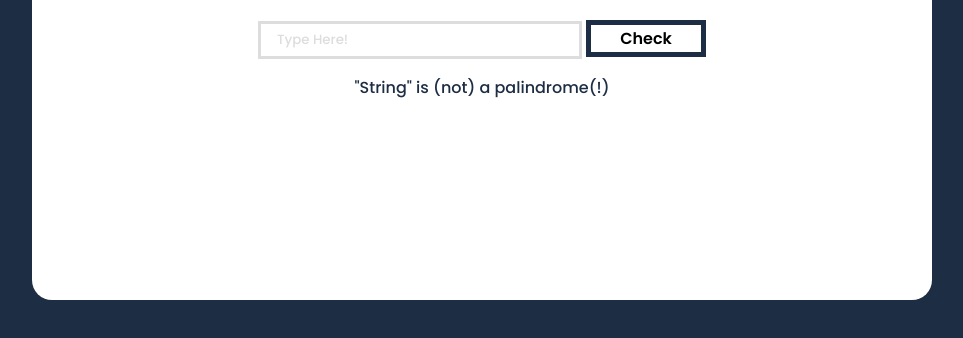
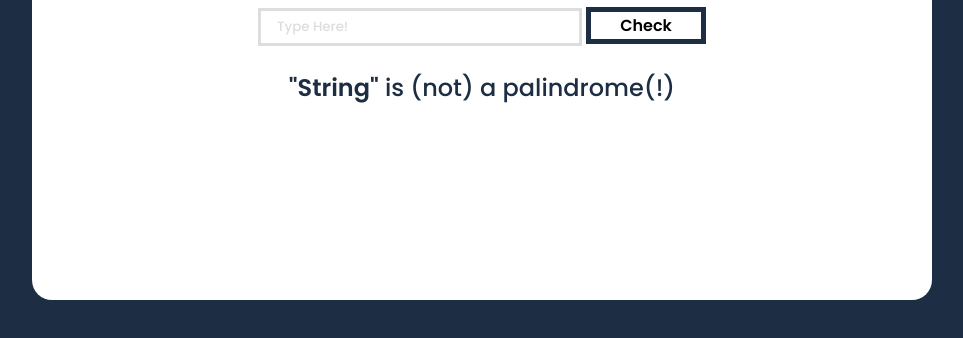
Before and after one commit to codeyStein/palindrome-checker, a plain HTML site: page index.html in a window 1280 px wide. Shown: the part 408-746 px from the top of the page, without its empty margins (158-1121 px from the left). Drawn offline with Linux system fonts and the light colour scheme.

Commit message:
Finished All Styles

```diff
--- a/index.html
+++ b/index.html
@@ -1,6 +1,6 @@
 <!DOCTYPE html>
 <html lang="en">
-<head>
+	<head>
 	<meta charset="UTF-8">
     <meta http-equiv="X-UA-Compatible" content="IE=edge" />
     <meta name="viewport" content="width=device-width, initial-scale=1.0" />
@@ -16,7 +16,7 @@
 				<button id="button">Check</button>
 			</div>
 
-			<p id="result"><span>"String"</span> is (not) a palindrome(!)</p>
+			<p id="result"><span id="result-span">"String"</span> is (not) a palindrome(!)</p>
 	</div>
 </body>
 </html>
--- a/style.css
+++ b/style.css
@@ -81,3 +81,12 @@ body {
 #button:active {
 	transform: scale(0.9);
 }
+
+/*   RESULT   */
+#result {
+	font-size: 1.5rem;
+}
+
+#result span {
+	font-weight: 600;
+}
```
Also changed, not shown: script.js (added).
